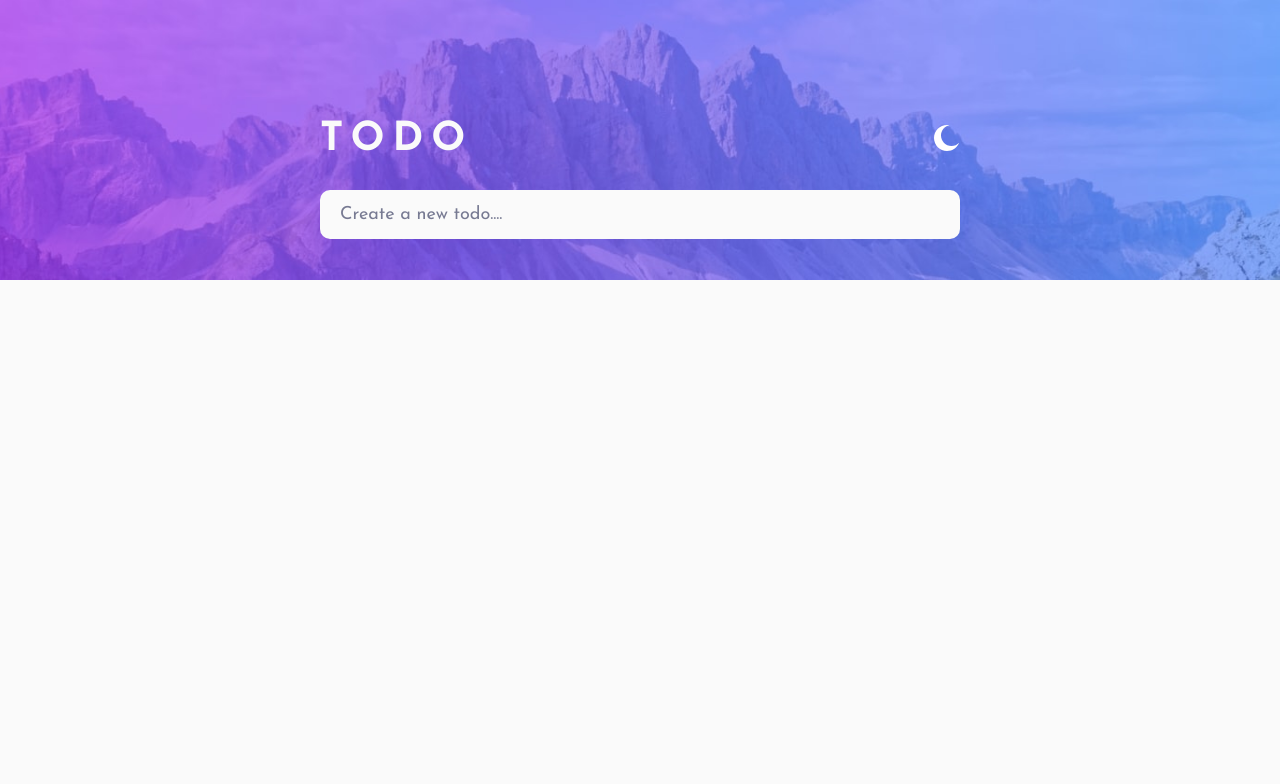
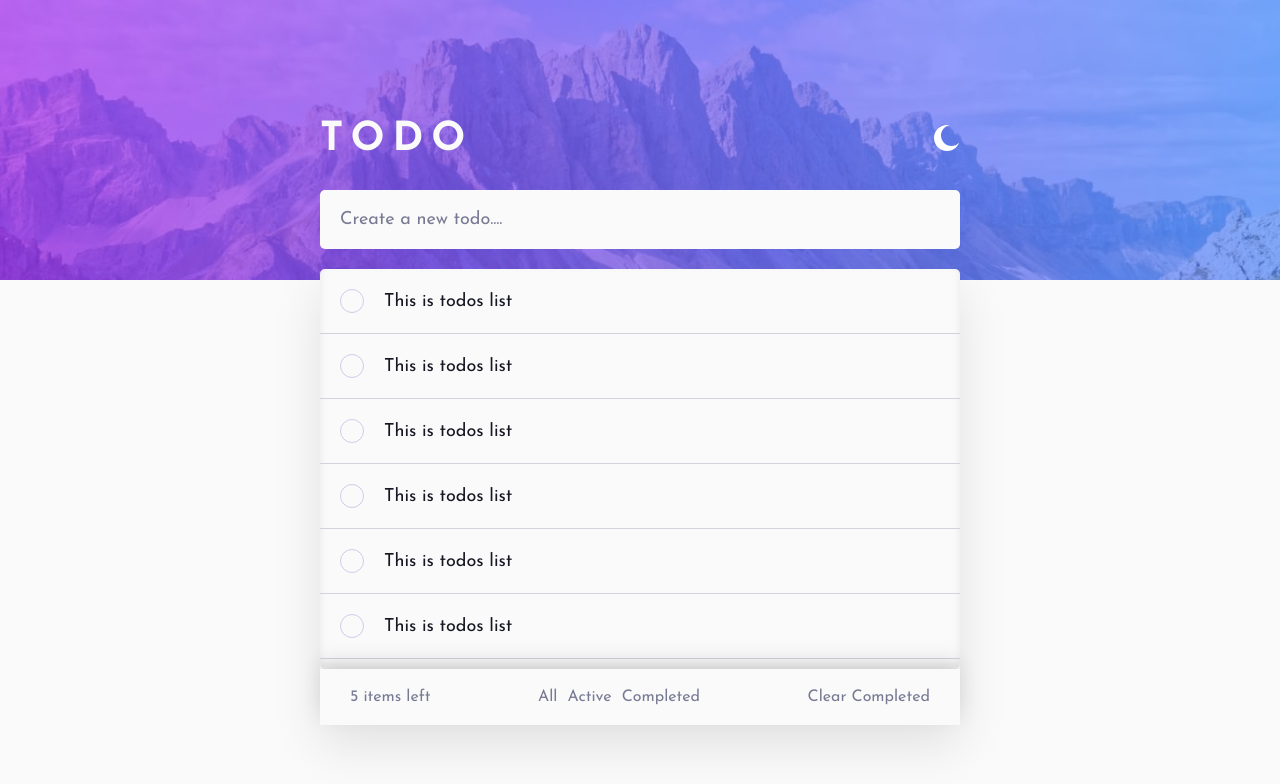
Before and after one commit to sidmirza4/todo, a React (Create React App) app: page / in a window 1280 px wide. Shown: the top 784 px of the page. Built offline with nearby package versions, Linux system fonts and the light colour scheme.

Commit message:
add components

```diff
--- /dev/null
+++ b/src/components/CTA.tsx
@@ -0,0 +1,37 @@
+import styled from 'styled-components';
+import { useAppContext } from '../context/AppContext';
+
+import Grid from './Grid';
+import TextBtn from './TextBtn';
+
+const CTA = () => {
+	const appCtx = useAppContext();
+
+	return (
+		<CTAContainer
+			alignItems='center'
+			justifyContent='space-between'
+			isDark={appCtx.isDarkTheme}
+		>
+			<TextBtn>5 items left</TextBtn>
+			<Grid>
+				<TextBtn style={{ marginRight: '1rem' }}>All</TextBtn>
+				<TextBtn style={{ marginRight: '1rem' }}>Active</TextBtn>
+				<TextBtn>Completed</TextBtn>
+			</Grid>
+			<TextBtn>Clear Completed</TextBtn>
+		</CTAContainer>
+	);
+};
+
+const CTAContainer = styled(Grid)<{ isDark: boolean }>`
+	padding: 2rem 3rem;
+	box-shadow: 0px -10px 20px rgba(0, 0, 0, 0.1);
+	background-color: ${props =>
+		props.isDark
+			? 'var(--very-dark-desaturated-blue)'
+			: 'var(--very-light-gray)'};
+	transition: all 0.1s ease-in;
+`;
+
+export default CTA;
--- a/src/components/Content.tsx
+++ b/src/components/Content.tsx
@@ -6,12 +6,14 @@ import iconMoon from '../images/icon-moon.svg';
 import Grid from './Grid';
 import Heading from './Heading';
 import Input from './Input';
+import Todos from './Todos';
+import CTA from './CTA';
 
 const Content = () => {
 	const appCtx = useAppContext();
 
 	return (
-		<ContentContainer>
+		<ContentContainer isDark={appCtx.isDarkTheme}>
 			<Grid
 				justifyContent='space-between'
 				alignItems='center'
@@ -30,15 +32,33 @@ const Content = () => {
 				</div>
 			</Grid>
 
-			<Input
-				placeholder='Create a new todo....'
-				isDarkTheme={appCtx.isDarkTheme}
-			/>
+			<InputContainer>
+				<Input
+					placeholder='Create a new todo....'
+					isDarkTheme={appCtx.isDarkTheme}
+					style={{ marginBottom: '2rem' }}
+				/>
+			</InputContainer>
+
+			<TodosCTAContainer isDark={appCtx.isDarkTheme}>
+				<Todos />
+				<CTA />
+			</TodosCTAContainer>
 		</ContentContainer>
 	);
 };
 
-const ContentContainer = styled.section`
+const TodosCTAContainer = styled.div<{ isDark: boolean }>`
+	box-shadow: ${props =>
+		`0px 20px 50px rgba(0, 0, 0, ${props.isDark ? 1 : 0.1})`};
+	border-radius: 5px;
+`;
+
+const InputContainer = styled.div`
+	position: relative;
+`;
+
+const ContentContainer = styled.section<{ isDark: boolean }>`
 	position: absolute;
 	height: 75vh;
 	width: 50%;
--- a/src/components/Input.tsx
+++ b/src/components/Input.tsx
@@ -3,8 +3,8 @@ import styled from 'styled-components';
 const Input = styled.input<{ isDarkTheme: boolean }>`
 	& {
 		width: 100%;
-		padding: 1.5rem 2rem;
-		border-radius: 10px;
+		padding: 2rem;
+		border-radius: 5px;
 		font-size: 1.8rem;
 		font-family: inherit;
 		color: ${props =>
--- /dev/null
+++ b/src/components/Paragraph.tsx
@@ -0,0 +1,9 @@
+import styled from 'styled-components';
+
+const Paragraph = styled.p`
+	font-weight: 500;
+	color: var(--primary);
+	font-size: 1.8rem;
+`;
+
+export default Paragraph;
--- /dev/null
+++ b/src/components/TextBtn.tsx
@@ -0,0 +1,33 @@
+import styled from 'styled-components';
+import { useAppContext } from '../context/AppContext';
+
+const TextBtn: React.FC<{ style?: object }> = ({ style, children }) => {
+	const appCtx = useAppContext();
+
+	return (
+		<StyledBtn style={style} isDark={appCtx.isDarkTheme}>
+			{children}
+		</StyledBtn>
+	);
+};
+
+const StyledBtn = styled.button<{ isDark: boolean }>`
+	& {
+		border: none;
+		outline: none;
+		font-family: inherit;
+		font-size: 1.6rem;
+		color: ${props =>
+			props.isDark ? 'var(--dark-grayish-blue)' : 'var(--dark-grayish-blue)'};
+		background-color: transparent;
+		cursor: pointer;
+		transition: all 0.1s ease-in;
+	}
+
+	&:hover {
+		color: ${({ isDark }) =>
+			isDark ? 'var(--very-light-gray)' : 'var(--primary)'};
+	}
+`;
+
+export default TextBtn;
--- /dev/null
+++ b/src/components/TodoItem.tsx
@@ -0,0 +1,36 @@
+import styled from 'styled-components';
+
+import { useAppContext } from '../context/AppContext';
+import Grid from './Grid';
+import Paragraph from './Paragraph';
+
+const TodoItem: React.FC<{}> = ({ children }) => {
+	const appCtx = useAppContext();
+
+	return (
+		<StyledItem isDark={appCtx.isDarkTheme} alignItems='center'>
+			<Circle isDark={appCtx.isDarkTheme} />
+			<Paragraph>{children}</Paragraph>
+		</StyledItem>
+	);
+};
+
+const StyledItem = styled(Grid)<{ isDark: boolean }>`
+	padding: 2rem;
+	color: ${props =>
+		props.isDark ? 'var(--light-grayish-blue)' : 'var(--very-dark-blue)'};
+
+	border-bottom: 1px solid var(--very-light-grayish-blue);
+`;
+
+const Circle = styled.span<{ isDark: boolean }>`
+	display: inline-block;
+	height: 24px;
+	width: 24px;
+	border-radius: 50%;
+	margin-right: 2rem;
+	background-color: transparent;
+	border: 1px solid var(--light-grayish-blue);
+`;
+
+export default TodoItem;
--- /dev/null
+++ b/src/components/Todos.tsx
@@ -0,0 +1,46 @@
+import styled from 'styled-components';
+import { useAppContext } from '../context/AppContext';
+import TodoItem from './TodoItem';
+
+const Todos = () => {
+	const appCtx = useAppContext();
+
+	return (
+		<TodosContainer isDark={appCtx.isDarkTheme}>
+			<TodoItem>This is todos list</TodoItem>
+			<TodoItem>This is todos list</TodoItem>
+			<TodoItem>This is todos list</TodoItem>
+			<TodoItem>This is todos list</TodoItem>
+			<TodoItem>This is todos list</TodoItem>
+			<TodoItem>This is todos list</TodoItem>
+			<TodoItem>This is todos list</TodoItem>
+			<TodoItem>This is todos list</TodoItem>
+			<TodoItem>This is todos list</TodoItem>
+			<TodoItem>This is todos list</TodoItem>
+			<TodoItem>This is todos list</TodoItem>
+			<TodoItem>This is todos list</TodoItem>
+		</TodosContainer>
+	);
+};
+
+const TodosContainer = styled.ul<{ isDark: boolean }>`
+	& {
+		background-color: ${props =>
+			props.isDark
+				? 'var(--very-dark-desaturated-blue)'
+				: 'var(--very-light-gray)'};
+		border-radius: 5px;
+		overflow-y: scroll;
+		height: 50vh;
+		overflow-x: hidden;
+		box-shadow: 0px -4px 8px inset rgba(0, 0, 0, 0.08);
+		transition: all 0.1s ease-in;
+	}
+
+	&::-webkit-scrollbar {
+		width: 0;
+		background-color: transparent;
+	}
+`;
+
+export default Todos;
```
